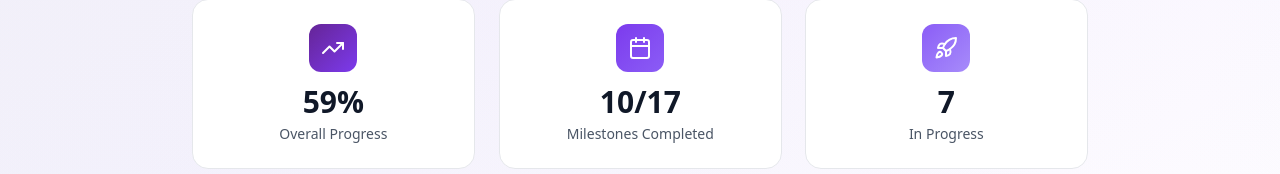
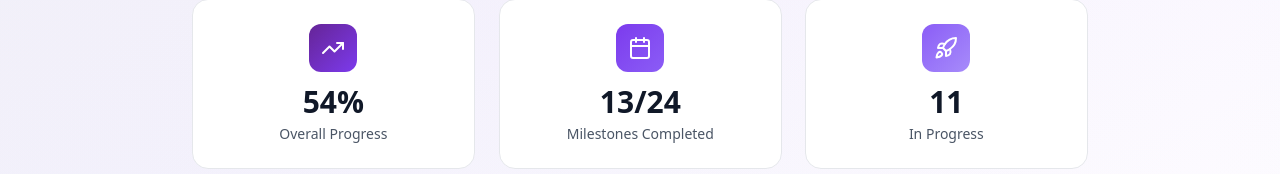
Before and after one commit to manavbansal1/StudySage-Website, a Next.js app: page /progress in a window 1280 px wide. Shown: the part 421-595 px from the top of the page. Built offline with nearby package versions, Linux system fonts and the light colour scheme.

Commit message:
Website progress updated

```diff
--- a/app/progress/page.tsx
+++ b/app/progress/page.tsx
@@ -416,48 +416,284 @@ const milestones = [
   },
   {
     id: '14',
-    title: 'The current Games Section is a placeholder; future updates will introduce fully functional games',
-    description: '',
-    date: 'TBD',
+    title: 'Built a basic UI for the Games Page with interactive placeholders',
+    description: 'Added the initial layout structure for upcoming game modes and integrated visual elements matching the existing purple theme.',
+    date: 'November 8, 2025',
     status: 'in-progress' as const,
-    progress: 0,
-    team: ['TBD'],
+    progress: 35,
+    team: ['Ansh Tiwari'],
+    subMilestones: [
+      {
+        id: '14-1',
+        title: 'Implemented Host & Join Game overlay components',
+        completed: true,
+        assignee: 'Ansh Tiwari',
+      },
+      {
+        id: '14-2',
+        title: 'Added real-time listener for group invites in Groups Page',
+        completed: true,
+        assignee: 'Ansh Tiwari',
+      }
+    ],
+    notes: 'The Games section now has a solid UI foundation with functional overlays, preparing the app for upcoming real-time multiplayer study games. The addition of a real-time invite listener significantly improves group dynamics, making collaboration feel more seamless and connected.'
   },
   {
     id: '15',
-    title: 'Develop Games Module with options for both single-player and multiplayer modes.',
-    description: '',
-    date: 'TBD',
-    status: 'in-progress' as const,
-    progress: 0,
-    team: ['TBD'],
+    title: 'Added Basic App Permissions for Core Features',
+    description: 'Implemented permission requests for essential app functionalities including storage access for note uploads and downloads, and notification permissions for study reminders and group chat alerts.',
+    date: 'November 10, 2025',
+    status: 'completed' as const,
+    progress: 100,
+    team: ['Yadhu Choudhary'],
+    subMilestones: [
+      {
+        id: '15-1',
+        title: 'Integrated Media Permissions (Photos, Videos, Files)',
+        completed: true,
+        assignee: 'Yadhu Choudhary',
+      },
+      {
+        id: '15-2',
+        title: 'Added Audio Recording & Playback Permissions',
+        completed: true,
+        assignee: 'Yadhu Choudhary',
+      }
+    ],
+    notes: 'These permissions form the foundation for future features like voice notes, media uploads, and notification-driven experiences. By adding secure runtime checks, the app now handles user privacy more responsibly while preparing for advanced functionality.'
   },
   {
     id: '16',
-    title: 'Build a Ktor backend for handling WebSocket connections, and secure user data management.',
-    description: '',
-    date: 'TBD',
+    title: 'Added Basic Quiz Structure & Game Generation Files',
+    description: 'Set up the foundational architecture for quiz generation and gameplay, preparing the app for upcoming interactive learning experiences.',
+    date: 'November 10, 2025',
     status: 'in-progress' as const,
-    progress: 0,
-    team: ['TBD'],
+    progress: 10,
+    team: ['Kabir Singh Sidhu'],
+    subMilestones: [
+      {
+        id: '16-1',
+        title: 'Created base quiz data models and structure',
+        completed: true,
+        assignee: 'Kabir Singh Sidhu',
+      },
+      {
+        id: '16-2',
+        title: 'Added all essential files required for AI-powered game generation',
+        completed: true,
+        assignee: 'Kabir Singh Sidhu',
+      }
+    ],
+    notes: 'This enables future development of dynamic quiz games that leverage AI to create personalized learning experiences based on user notes.'
   },
 {
   id: '17',
-    title: 'Implement Voice-to-Notes AI Feature',
-    description: 'Plan to introduce a voice input feature allowing users to record lectures or discussions directly within the app.',
-    date: 'TBD',
+  title: 'Flashcards Placeholder & AI Flashcard Generation Integrated',
+  description: 'Introduced a temporary Flashcards UI placeholder and integrated the feature with Gemini to auto-generate flashcard data from notes.',
+  date: 'November 11, 2025',
   status: 'in-progress' as const,
-    progress: 0,
-    tags: ['Gemini API (planned)'],
-    team: ['TBD'],
+  progress: 80,
+  tags: ['Gemini API'],
+  team: ['Yadhu Choudhary'],
   subMilestones: [
     {
       id: '17-1',
-        title: 'The app will convert speech to text, summarize the content using AI, and automatically generate structured notes',
-        completed: false,
-        assignee: 'TBD',
+      title: 'Added Flashcards placeholder UI to the app',
+      completed: true,
+      assignee: 'Yadhu Choudhary',
+    },
+    {
+      id: '17-2',
+      title: 'Implemented flashcard generation via Gemini using uploaded notes',
+      completed: true,
+      assignee: 'Yadhu Choudhary',
     }
   ],
+  notes: 'When a note is processed, its content is sent to Gemini which returns structured flashcard data. These flashcards are then displayed through an interactive UI in the app.'
+},
+{
+  id: '18',
+  title: 'Added NFC Note Sharing Page & Navigation',
+  description: 'Implemented NFC-based note sharing using hosted NFC for the sender and system NFC for the receiver, enabling fast note transfers between devices.',
+  date: 'November 12, 2025',
+  status: 'in-progress' as const,
+  progress: 65,
+  tags: ['NFC', 'HEC'],
+  team: ['Ansh Tiwari'],
+  subMilestones: [
+    {
+      id: '18-1',
+      title: 'Created NFC page with sending & receiving placeholders',
+      completed: true,
+      assignee: 'Ansh Tiwari',
+    },
+    {
+      id: '18-2',
+      title: 'Implemented navigation flow for NFC-based note sharing',
+      completed: true,
+      assignee: 'Ansh Tiwari',
+    },
+    {
+      id: '18-3',
+      title: 'Integrated HEC-based NFC hosting and standard NFC receiving',
+      completed: true,
+      assignee: 'Ansh Tiwari',
+    }
+  ],
+  notes: 'The feature sets the groundwork for seamless device-to-device sharing, allowing users to instantly exchange notes through NFC technology.'
+},
+{
+  id: '19',
+  title: 'Multiplayer Game System with WebSocket Support',
+  description: 'Introduced real-time multiplayer capabilities and built the standalone quiz game using WebSockets.',
+  date: 'November 14, 2025',
+  status: 'in-progress' as const,
+  progress: 70,
+  tags: ['WebSocket', 'Multiplayer Gaming'],
+  team: ['Manav Bansal'],
+  subMilestones: [
+    {
+      id: '19-1',
+      title: 'Implemented WebSocket architecture for multiplayer gameplay',
+      completed: true,
+      assignee: 'Manav Bansal',
+    },
+    {
+      id: '19-2',
+      title: 'Added standalone quiz game mode using real-time game events',
+      completed: true,
+      assignee: 'Manav Bansal',
+    }
+  ],
+  notes: 'This system allows multiple users to join quiz games simultaneously, enhancing the interactive learning experience through competitive gameplay.'
+},
+{
+  id: '20',
+  title: 'Profile Screen Improvements & Day Streak Feature',
+  description: 'Enhanced the profile experience with visual improvements, added day streak tracking, and improved navigation from recent PDFs.',
+  date: 'November 16, 2025',
+  status: 'completed' as const,
+  progress: 100,
+  team: ['Akaaljot Singh Mathoda'],
+  subMilestones: [
+    {
+      id: '20-1',
+      title: 'Implemented day streak system in profile',
+      completed: true,
+      assignee: 'Akaaljot Singh Mathoda',
+    },
+    {
+      id: '20-2',
+      title: 'Enabled navigation to relevant course from recently opened PDFs',
+      completed: true,
+      assignee: 'Akaaljot Singh Mathoda',
+    },
+    {
+      id: '20-3',
+      title: 'Made general UI enhancements for consistency',
+      completed: true,
+      assignee: 'Akaaljot Singh Mathoda',
+    }
+  ],
+  notes: 'The profile section now feels more dynamic and informative, helping users track streaks and jump back into their study materials quickly.'
+},
+{
+  id: '21',
+  title: 'Games Page UI Enhancements & Quiz Timer',
+  description: 'Improved the visual and functional design of the Games Page and added a 30-second timer to the quiz game flow.',
+  date: 'November 21, 2025',
+  status: 'in-progress' as const,
+  progress: 70,
+  team: ['Kabir Singh Sidhu'],
+  subMilestones: [
+    {
+      id: '21-1',
+      title: 'Enhanced the Games Page UI with interactive elements',
+      completed: true,
+      assignee: 'Kabir Singh Sidhu',
+    },
+    {
+      id: '21-2',
+      title: 'Added 30-second countdown timer for quiz games',
+      completed: true,
+      assignee: 'Kabir Singh Sidhu',
+    }
+  ],
+  notes: 'These updates make the gameplay experience more structured and visually appealing, improving player engagement during quiz rounds.'
+},
+{
+  id: '22',
+  title: 'Recently Opened PDFs Screen & Quick Actions Enhancements',
+  description: 'Added a dedicated screen for recently opened PDFs, quick quizzes, and quick flashcards in the Home tab.',
+  date: 'November 21, 2025',
+  status: 'completed' as const,
+  progress: 100,
+  team: ['Akaaljot Singh Mathoda'],
+  subMilestones: [
+    {
+      id: '22-1',
+      title: 'Added Recently Opened PDFs screen',
+      completed: true,
+      assignee: 'Akaaljot Singh Mathoda',
+    },
+    {
+      id: '22-2',
+      title: 'Implemented Clear All option for Recently Opened PDFs',
+      completed: true,
+      assignee: 'Akaaljot Singh Mathoda',
+    },
+    {
+      id: '22-3',
+      title: 'Integrated Quick Quiz and Quick Flashcards in Home Quick Actions',
+      completed: true,
+      assignee: 'Akaaljot Singh Mathoda',
+    }
+  ],
+  notes: 'These productivity additions make it easier for users to quickly revise materials and access their frequently opened PDFs.'
+},
+{
+  id: '23',
+  title: 'Study-Tac-Toe Game Added',
+  description: 'Developed and integrated a Study-Tac-Toe game — a competitive, learning-focused twist on the classic tic-tac-toe concept.',
+  date: 'November 22, 2025',
+  status: 'in-progress' as const,
+  progress: 75,
+  tags: ['WebSocket', 'Game Development'],
+  team: ['Manav Bansal'],
+  subMilestones: [
+    {
+      id: '23-1',
+      title: 'Implemented core Study-Tac-Toe gameplay mechanics',
+      completed: true,
+      assignee: 'Manav Bansal',
+    }
+  ],
+  notes: 'This new game mode introduces a fun and interactive approach to learning, merging strategy gameplay with study concepts.'
+},
+{
+  id: '24',
+  title: 'Podcasts Feature for Notes',
+  description: 'Enabled users to convert notes into podcasts using Gemini for script generation and Google Cloud TTS for audio playback.',
+  date: 'November 22, 2025',
+  status: 'in-progress' as const,
+  progress: 85,
+  tags: ['Gemini API', 'Google Cloud TTS'],
+  team: ['Yadhu Choudhary'],
+  subMilestones: [
+    {
+      id: '24-1',
+      title: 'Created pipeline from notes → Gemini → Google TTS',
+      completed: true,
+      assignee: 'Yadhu Choudhary',
+    },
+    {
+      id: '24-2',
+      title: 'Implemented podcast playback UI in-app',
+      completed: true,
+      assignee: 'Yadhu Choudhary',
+    }
+  ],
+  notes: 'Users can now listen to their uploaded documents like audio lessons, making studying more accessible and hands-free.'
 }
 ];
 
```
Lines whose indentation alone changed are shown as unchanged.
